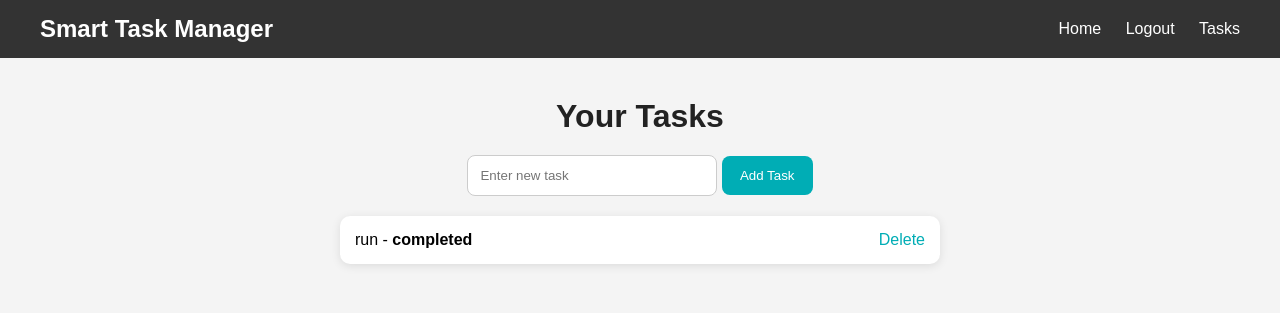
After one commit to aishwaryagaikawad495-web/smart-task-manager, a Flask app: page /tasks in a window 1280 px wide. The commit adds this page. Shown: the top 313 px of the page. Run offline with Flask 3, Linux system fonts and the light colour scheme; a user stored in the database is signed in; data comes from the database, SQL or seed files in the repository; both versions use the stored data as it was after the commit.

Commit message:
Initial working version of Smart Task Manager with auth and CRUD

```diff
--- a/app.py
+++ b/app.py
@@ -1,4 +1,4 @@
-from flask import Flask, render_template, session,redirect,request
+from flask import Flask, render_template, session,redirect,request,flash
 
 app = Flask(__name__)
 app.secret_key="mysecretkey"
@@ -9,6 +9,8 @@ import sqlite3
 conn = sqlite3.connect("data.db")
 c = conn.cursor()
 
+
+#user table
 c.execute("""
 CREATE TABLE IF NOT EXISTS users (
     id INTEGER PRIMARY KEY AUTOINCREMENT,
@@ -17,6 +19,15 @@ CREATE TABLE IF NOT EXISTS users (
     role TEXT DEFAULT 'user'
 )
 """)
+#tasks table
+c.execute("""
+    CREATE TABLE IF NOT EXISTS tasks (
+        id INTEGER PRIMARY KEY AUTOINCREMENT,
+        username TEXT,
+        task TEXT,
+        status TEXT DEFAULT 'pending'
+    )
+    """)
 
 conn.commit()
 conn.close()
@@ -29,7 +40,6 @@ def home():
     return render_template('index.html')
 
 
-# ✅ LOGIN (GET + POST)
 @app.route('/login', methods=['GET', 'POST'])
 def login():
     if request.method == 'POST':
@@ -48,9 +58,9 @@ def login():
         if user:
             session['user'] = user[1]   # username
             session['role'] = user[3]   # role
-            return redirect('/')
-
-        return "❌ Invalid Credentials"
+            return redirect('/tasks')
+        else:
+            flash("❌ Invalid Credentials")
 
     return render_template('login.html')
 
@@ -64,7 +74,7 @@ def register():
         conn = sqlite3.connect("data.db")
         c = conn.cursor()
 
-        # 🔴 Check if user already exists
+        # Check if user already exists
         c.execute("SELECT * FROM users WHERE username=?", (username,))
         existing_user = c.fetchone()
 
@@ -84,6 +94,56 @@ def register():
     return render_template('register.html')
 
 
+
+@app.route('/tasks', methods=['GET', 'POST'])
+def tasks():
+    if 'user' not in session:
+        return redirect('/login')
+
+    conn = sqlite3.connect("data.db")
+    c = conn.cursor()
+
+    #  Add task
+    if request.method == 'POST':
+        task = request.form['task']
+        username = session['user']
+
+        c.execute("INSERT INTO tasks (username, task) VALUES (?, ?)",
+                  (username, task))
+        conn.commit()
+
+    #  Show tasks for logged-in user
+    c.execute("SELECT * FROM tasks WHERE username=?",
+              (session['user'],))
+    data = c.fetchall()
+
+    conn.close()
+
+    return render_template('tasks.html', tasks=data)
+@app.route('/complete/<int:id>')
+def complete_task(id):
+    conn = sqlite3.connect("data.db")
+    c = conn.cursor()
+
+    c.execute("UPDATE tasks SET status='completed' WHERE id=?", (id,))
+
+    conn.commit()
+    conn.close()
+
+    return redirect('/tasks')
+@app.route('/delete/<int:id>')
+def delete_task(id):
+    conn = sqlite3.connect("data.db")
+    c = conn.cursor()
+
+    c.execute("DELETE FROM tasks WHERE id=?", (id,))
+
+    conn.commit()
+    conn.close()
+
+    return redirect('/tasks')
+
+
 @app.route('/logout')
 def logout():
     session.clear()
--- a/static/style.css
+++ b/static/style.css
@@ -264,34 +264,98 @@ footer{
 
     font-size: 15px;
 }
-
 #togglePassword{
-
     position: absolute;
-
     right: 15px;
-
     top: 35%;
-
     transform: translateY(-50%);
-
     cursor: pointer;
-
     font-size: 18px;
-
     color: #555;
 }
 
 .forgot-password{
-
     margin-top: 15px;
 }
 
 .forgot-password a{
-
     text-decoration: none;
-
     color: #00adb5;
-
     font-size: 14px;
 }
+
+.flash-message{
+    background-color: #ffe5e5;
+    padding: 10px;
+    border-radius: 8px;
+    width: 80%;
+    margin: -10px auto 10px auto;
+    border: 1px solid #ffb3b3;
+}
+
+
+
+
+/* TASK PAGE */
+
+.tasks-page {
+    padding: 40px;
+    text-align: center;
+}
+
+.tasks-page h1 {
+    margin-bottom: 20px;
+    color: #222;
+}
+
+.task-form {
+    margin-bottom: 20px;
+}
+
+.task-form input {
+    padding: 12px;
+    width: 250px;
+    border: 1px solid #ccc;
+    border-radius: 8px;
+}
+
+.task-form button {
+    padding: 12px 18px;
+    border: none;
+    background-color: #00adb5;
+    color: white;
+    border-radius: 8px;
+    cursor: pointer;
+}
+
+.task-form button:hover {
+    background-color: #007b80;
+}
+
+.task-list {
+    list-style: none;
+    padding: 0;
+    max-width: 600px;
+    margin: auto;
+}
+
+.task-list li {
+    background: white;
+    margin: 10px 0;
+    padding: 15px;
+    border-radius: 10px;
+    display: flex;
+    justify-content: space-between;
+    align-items: center;
+    box-shadow: 0 2px 10px rgba(0,0,0,0.1);
+}
+
+.task-list a {
+    margin-left: 10px;
+    text-decoration: none;
+    color: #00adb5;
+}
+
+.task-list a:hover {
+    color: #007b80;
+}
--- a/templates/index.html
+++ b/templates/index.html
@@ -17,17 +17,15 @@
         <div class="logo">
             Smart Task Manager
         </div>
-
-        <div class="nav-links">
-
+    <div class="nav-links">
     <a href="/">Home</a>
 
     {% if session.get('user') %}
 
         <a href="/logout">Logout</a>
+        <a href="/tasks">Tasks</a>
 
     {% else %}
-
         <a href="/login">Login</a>
         <a href="/register">Register</a>
 
--- /dev/null
+++ b/templates/tasks.html
@@ -0,0 +1,65 @@
+<!DOCTYPE html>
+<html>
+<head>
+    <title>Tasks</title>
+    <link rel="stylesheet" href="{{ url_for('static', filename='style.css') }}">
+</head>
+<body>
+
+
+
+<nav>
+
+        <div class="logo">
+            Smart Task Manager
+        </div>
+    <div class="nav-links">
+    <a href="/">Home</a>
+
+    {% if session.get('user') %}
+
+        <a href="/logout">Logout</a>
+        <a href="/tasks">Tasks</a>
+
+    {% else %}
+        <a href="/login">Login</a>
+        <a href="/register">Register</a>
+
+    {% endif %}
+
+</div>
+
+    </nav>
+
+<div class="tasks-page">
+
+    <h1>Your Tasks</h1>
+
+    <!-- ADD TASK -->
+    <form method="POST" action="/tasks" class="task-form">
+        <input type="text" name="task" placeholder="Enter new task" required>
+        <button type="submit">Add Task</button>
+    </form>
+
+    <!-- TASK LIST -->
+    <ul class="task-list">
+        {% for task in tasks %}
+            <li>
+                <span>
+                    {{ task[2] }} - <b>{{ task[3] }}</b>
+                </span>
+                <span>
+                    {% if task[3] == 'pending' %}
+                        <a href="/complete/{{ task[0] }}">Done</a>
+                    {% endif %}
+                    <a href="/delete/{{ task[0] }}">Delete</a>
+                </span>
+            </li>
+        {% endfor %}
+    </ul>
+
+</div>
+
+
+</body>
+</html>
```
Also changed, not shown: templates/login.html (+35 -0 lines), templates/register.html (+18 -0 lines), README.md, data.db.
